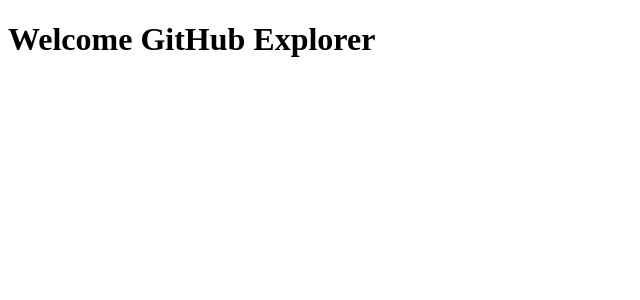
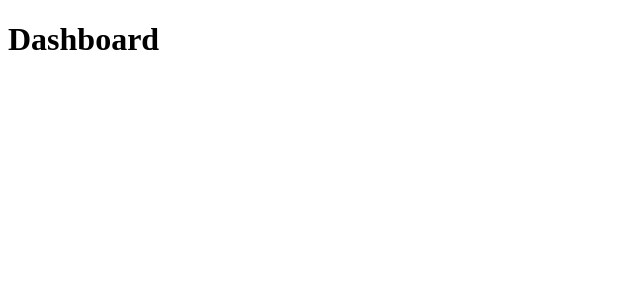
Before and after one commit to louzada01/github-explorer, a React (Create React App) app: page / in a window 1280 px wide. Shown: the top 300 px of the page, without its empty margins (0-640 px from the left). Built offline with nearby package versions, Linux system fonts and the light colour scheme.

Commit message:
📚 Add lib and configure react-router-dom

```diff
--- a/package.json
+++ b/package.json
@@ -10,8 +10,10 @@
     "@types/node": "^12.0.0",
     "@types/react": "^16.9.0",
     "@types/react-dom": "^16.9.0",
+    "@types/react-router-dom": "^5.1.5",
     "react": "^16.13.1",
     "react-dom": "^16.13.1",
+    "react-router-dom": "^5.2.0",
     "react-scripts": "3.4.1",
     "typescript": "~3.7.2"
   },
--- a/src/App.tsx
+++ b/src/App.tsx
@@ -1,10 +1,12 @@
 import React from 'react';
+import { BrowserRouter } from 'react-router-dom';
+import Routes from './routes';
 
 function App() {
   return (
-    <div>
-      <h1>Welcome GitHub Explorer</h1>
-    </div>
+    <BrowserRouter>
+      <Routes />
+    </BrowserRouter>
   );
 }
 
--- /dev/null
+++ b/src/routes/index.tsx
@@ -0,0 +1,16 @@
+import React from 'react';
+import { Switch, Route } from 'react-router-dom';
+
+import Dashboard from '../screens/Dashboard';
+
+const Routes: React.FC = () => {
+  return (
+    <Switch>
+      <Route path="/" exact component={Dashboard} />
+      <Route path="/explorer" component={() => <h1>Explorer</h1>} />
+      <Route path="*" component={() => <h1>404 - Not found page</h1>} />
+    </Switch>
+  );
+};
+
+export default Routes;
--- /dev/null
+++ b/src/screens/Dashboard/index.tsx
@@ -0,0 +1,5 @@
+import React from 'react';
+
+const Dashboard: React.FC = () => <h1>Dashboard</h1>;
+
+export default Dashboard;
```
Also changed, not shown: 1 other file (tests, documents, lock files or other folders).
